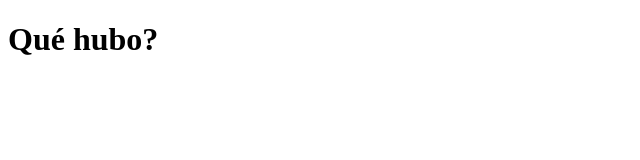
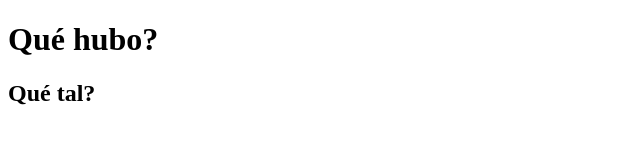
Before and after one commit to lauarte123/Ejemplo-con-Visual-Studio, a plain HTML site: page index.html in a window 1280 px wide. Shown: the whole page, without its empty margins (0-640 px from the left). Drawn offline with Linux system fonts and the light colour scheme.

Commit message:
Dos modificaciones

```diff
--- a/app.js
+++ b/app.js
@@ -0,0 +1 @@
+console.log("Hola mundo");
--- a/index.html
+++ b/index.html
@@ -8,5 +8,6 @@
 </head>
 <body>
     <h1>Qué hubo?</h1>
+    <h2>Qué tal?</h2>
 </body>
 </html>
```
